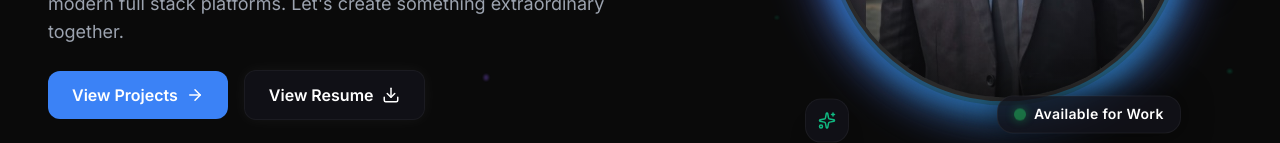
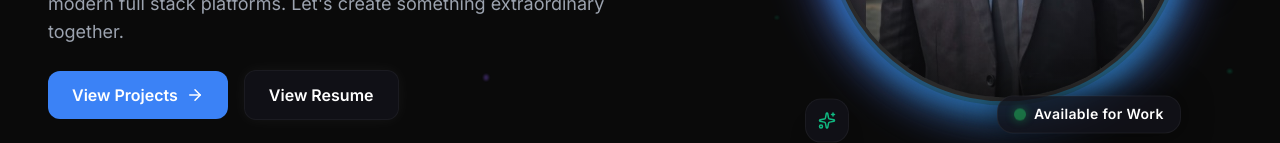
Before and after one commit to shahanwajkhan/My-Portfolio, a React (Vite) app: page / in a window 1280 px wide. Shown: the part 516-659 px from the top of the page. Built offline with nearby package versions, Linux system fonts and the light colour scheme.

Commit message:
Remove download logo from view resume button

```diff
--- a/src/components/sections/HeroSection.jsx
+++ b/src/components/sections/HeroSection.jsx
@@ -106,14 +106,14 @@
                             <span className="relative z-10 flex items-center">View Projects <ArrowRight size={18} className="ml-2 group-hover:translate-x-1 transition-transform" /></span>
                         </motion.a>
                         <motion.a
-                            href="https://drive.google.com/file/d/1gFjB_78f4Xa6PT7j4p1Wvoca--pF6H24/view?usp=sharing"
+                            href="https://drive.google.com/file/d/1zSlvmuP140H0wGEaz0XJ9i-BG-mf5q-h/view?usp=sharing"
                             target="_blank"
                             rel="noreferrer"
                             whileHover={{ scale: 1.05, boxShadow: "0 0 15px rgba(255,255,255,0.2)" }}
                             whileTap={{ scale: 0.95 }}
                             className="px-6 py-3 rounded-xl glass text-white font-semibold hover:bg-white/10 transition-all w-full sm:w-auto text-center flex items-center justify-center group shadow-[0_0_15px_rgba(255,255,255,0.05)]"
                         >
-                            View Resume <Download size={18} className="ml-2 group-hover:-translate-y-1 transition-transform" />
+                            View Resume
                         </motion.a>
                     </motion.div>
 
```
Also changed, not shown: public/about-profile.jpeg (deleted).
